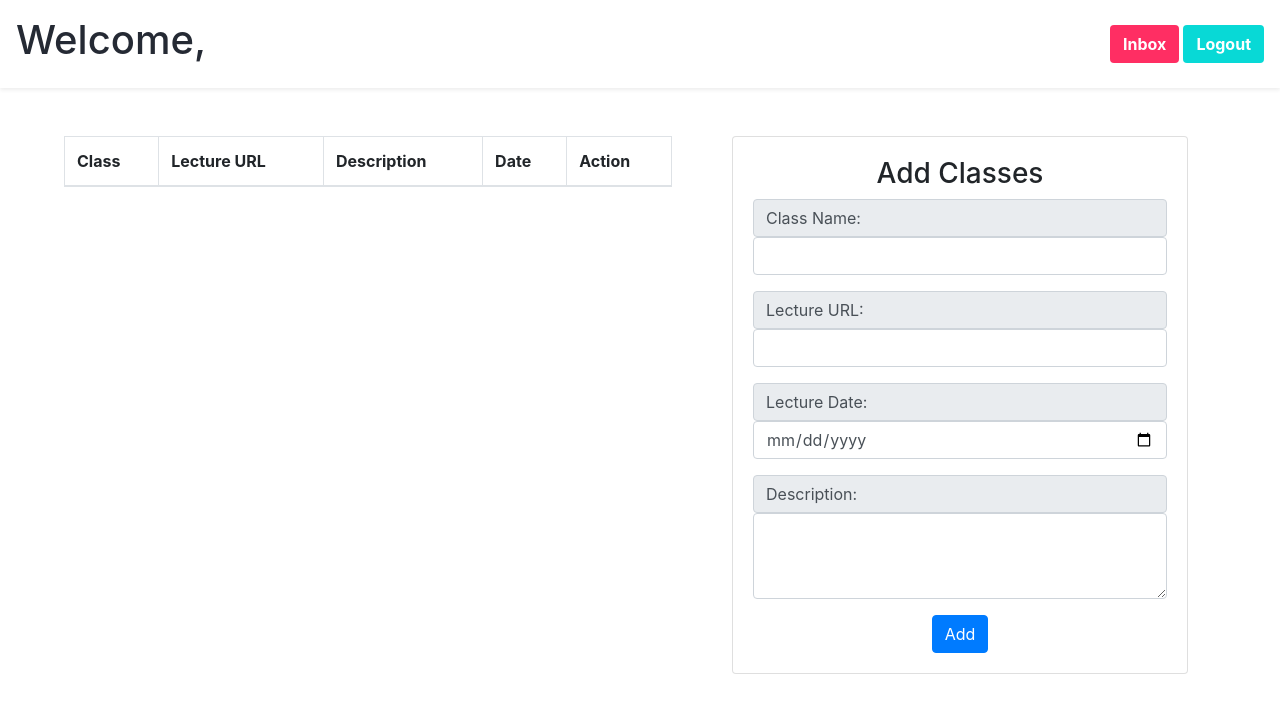
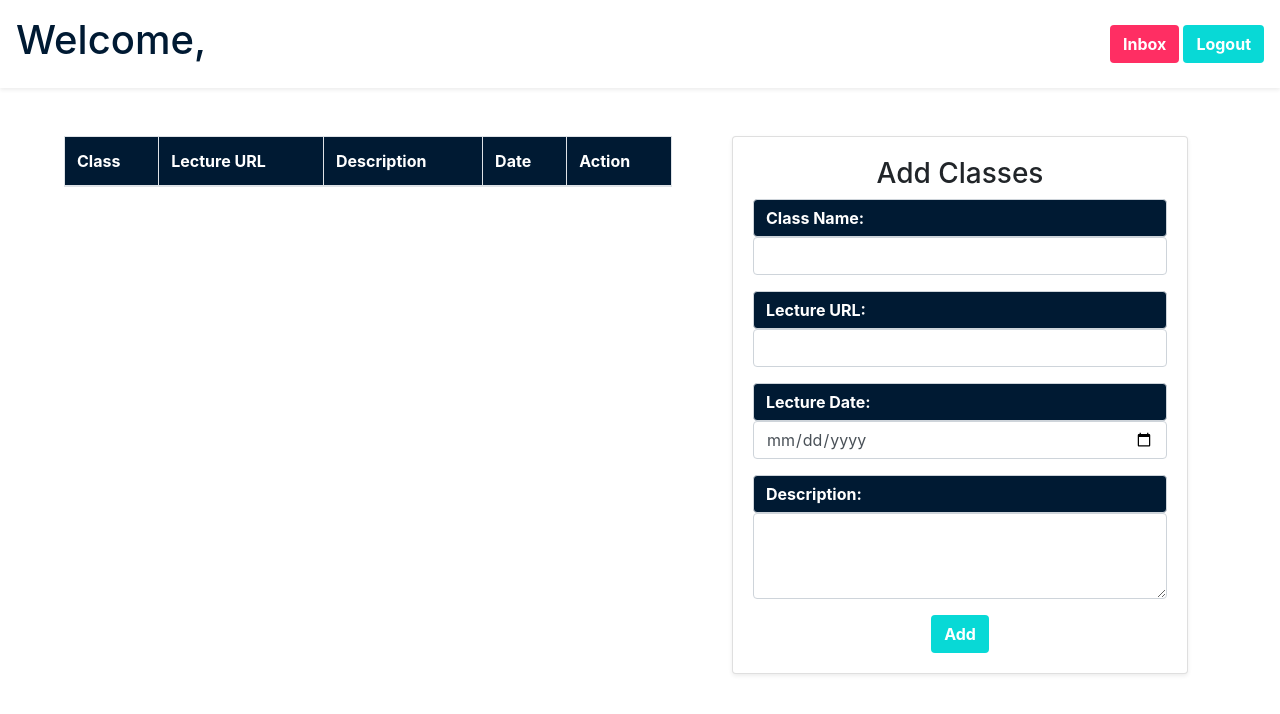
Before and after one commit to JennyWauer/school_scheduler, a Django app: template scheduler_app/templates/profile.html in a window 1280 px wide. Shown: the top 714 px of the page. Run offline with Django 3.2, Linux system fonts and the light colour scheme; the template is opened without the code that fills it, so the values that code supplies are empty; some libraries are stand-ins or nearby versions.

Commit message:
update table & form colors

```diff
--- a/scheduler_app/static/css/style.css
+++ b/scheduler_app/static/css/style.css
@@ -18,7 +18,7 @@
 }
 
 #header {
-    color: #252a34;
+    color: #001a33;
 }
 
 .login-background, .new-message-background, .background {
@@ -34,3 +34,13 @@
     color: white;
     font-weight: bold;
 }
+
+.table-header, .class-form-label {
+    background-color: #001a33;
+    color: white;
+    font-weight: bold;
+}
+
+.table-link {
+    color: #001a33;
+}
--- a/scheduler_app/templates/profile.html
+++ b/scheduler_app/templates/profile.html
@@ -24,7 +24,7 @@
         <div class="w-50 py-5 px-3">
             <table class="table table-bordered table-striped table-hover ml-5">
                 <thead>
-                    <tr>
+                    <tr class="table-header">
                         <th>Class</th>
                         <th>Lecture URL</th>
                         <th>Description</th>
@@ -35,15 +35,15 @@
                 <tbody>
                     {% for subject in user.teacher_subjects.all %}
                         <tr>
-                            <td><a href="/subjects/{{subject.id}}">{{ subject.name }}</a></td>
+                            <td><a class="table-link" href="/subjects/{{subject.id}}">{{ subject.name }}</a></td>
                             <td><a href="">{{ subject.url }}</a></td>
                             <td>{{ subject.description }}</td>
                             <td>{{ subject.lecture_date|date:'Y-m-d' }}</td>
                             <td>
                                 <nav>
-                                    <a href="/subjects/{{ subject.id }}/edit">Edit</a> |
-                                    <a href="/subjects/{{ subject.id }}/delete">Delete</a> |
-                                    <a href="/roster/{{subject.id}}" role="button">Roster</a>
+                                    <a class="table-link" href="/subjects/{{ subject.id }}/edit">Edit</a> |
+                                    <a class="table-link" href="/subjects/{{ subject.id }}/delete">Delete</a> |
+                                    <a class="table-link" href="/roster/{{subject.id}}" role="button">Roster</a>
                                 </nav>
                             </td>
                         </tr>
@@ -52,7 +52,7 @@
             </table>
         </div>
         <div class="starter-template text-center py-5 px-3 w-50">
-            <div class="card w-75 ml-auto mr-auto">
+            <div class="card w-75 ml-auto mr-auto shadow-sm">
                 <div class="card-body">
                     <h3>Add Classes</h3>
                     {% if messages %}
@@ -65,24 +65,24 @@
                     <form action="/create_subject" method="post">
                         {% csrf_token %}
                         <div class="form-group mb-3">
-                            <span class="input-group-text" id="inputGroup-sizing-default">Class Name:</span>
+                            <span class="input-group-text class-form-label" id="inputGroup-sizing-default">Class Name:</span>
                             <input type="text" class="form-control" id="floatingPassword" name="name" >
                         </div>
                         <div class="form-group mb-3">
-                            <span class="input-group-text" id="inputGroup-sizing-default">Lecture URL:</span>
+                            <span class="input-group-text class-form-label" id="inputGroup-sizing-default">Lecture URL:</span>
                             <input type="text" class="form-control" id="floatingPassword" name="url" >
                         </div>
                         <div class="form-group mb- date">
-                            <span class="input-group-text" id="inputGroup-sizing-default">Lecture Date:</span>
+                            <span class="input-group-text class-form-label" id="inputGroup-sizing-default">Lecture Date:</span>
                             <input type="date" name="lecture_date" class="form-control datepicker" />
                             <span class="input-group-addon"><span class="glyphicon glyphicon-calendar"></span>
                             </span>
                         </div>
                         <div class="form-group mb-3">
-                            <span class="input-group-text" id="inputGroup-sizing-default">Description:</span>
+                            <span class="input-group-text class-form-label" id="inputGroup-sizing-default">Description:</span>
                             <textarea class="form-control" rows="3" cols="20" name="description"></textarea>
                         </div>
-                        <button class="btn btn-primary">Add</button>
+                        <button class="btn submit">Add</button>
                     </form>
                 </div>
             </div>
```
